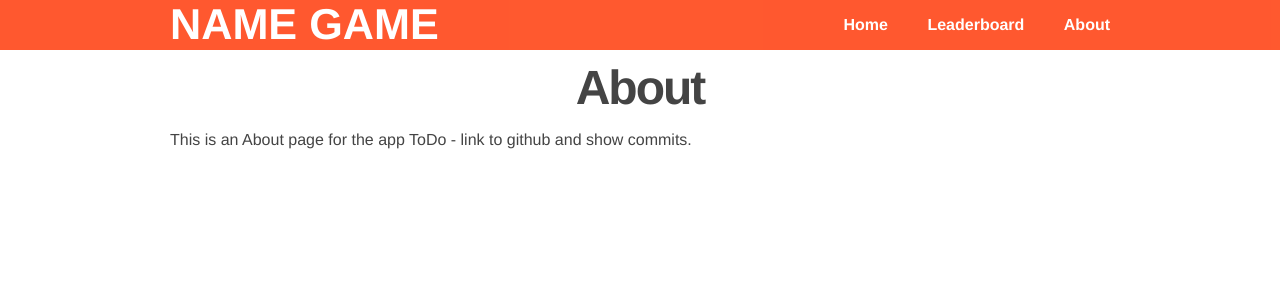
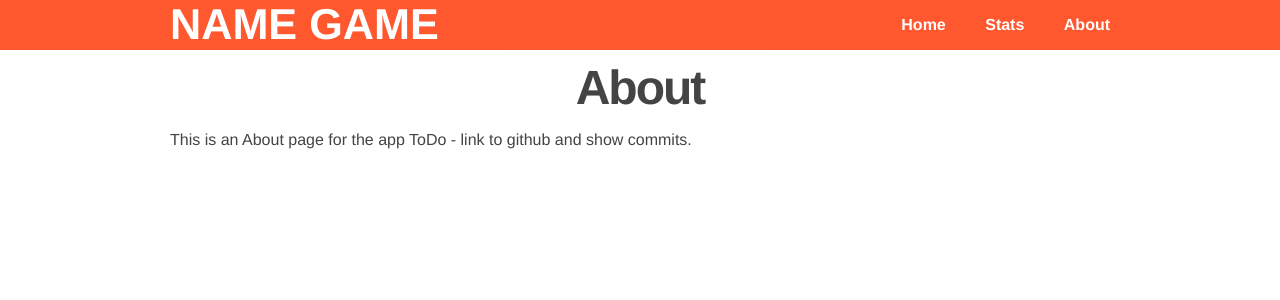
Before and after one commit to zunayed/NameGame, a Flask app: page /about in a window 1280 px wide. Shown: the top 300 px of the page. Run offline with Flask 2, Linux system fonts and the light colour scheme; parts of the project's set-up code (start-up, migrations or seed data) failed here and were passed over; some libraries are stand-ins or nearby versions.

```diff
--- a/routes.py
+++ b/routes.py
@@ -15,9 +15,9 @@ def home():
 	else:
 		return render_template('home.html', people = data.current_random_people, user_ans = ans)
 
-@app.route('/Statistics')
+@app.route('/stats')
 def leaderboard():
-	return render_template('Statistics.html')
+	return render_template('stats.html')
 
 @app.route('/about')
 def about():
--- a/templates/layout.html
+++ b/templates/layout.html
@@ -13,7 +13,7 @@
         <strong><nav>
           <ul class="menu">
         <li><a href="{{ url_for('home') }}">Home</a></li>
-        <li><a href="{{ url_for('leaderboard') }}">Leaderboard</a></li>
+        <li><a href="{{ url_for('stats') }}">Stats</a></li>
         <li><a href="{{ url_for('about') }}">About</a></li>
       </ul>
     </nav></strong>
```
Also changed, not shown: templates/stats.html (renamed from templates/leaderboard.html).
